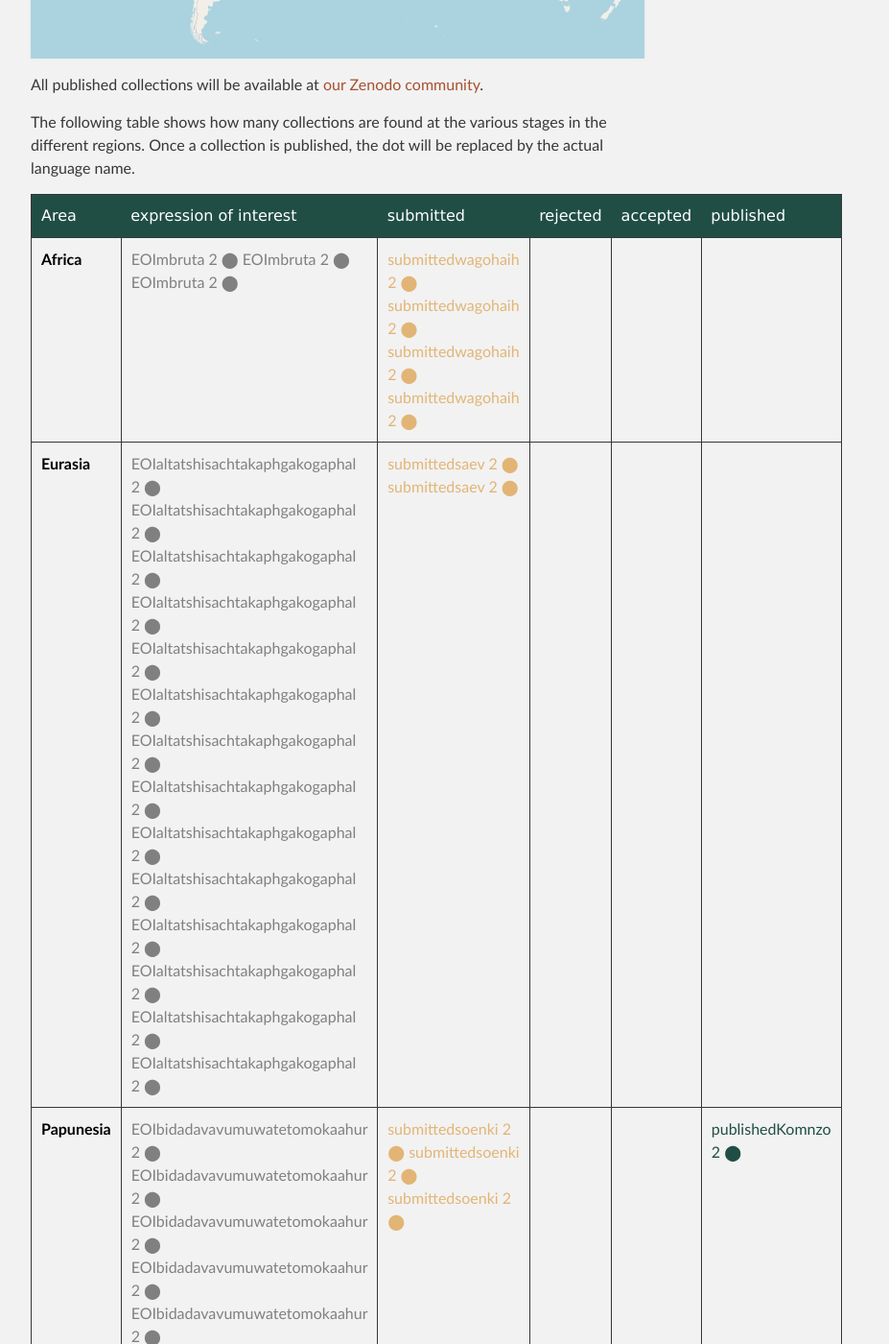
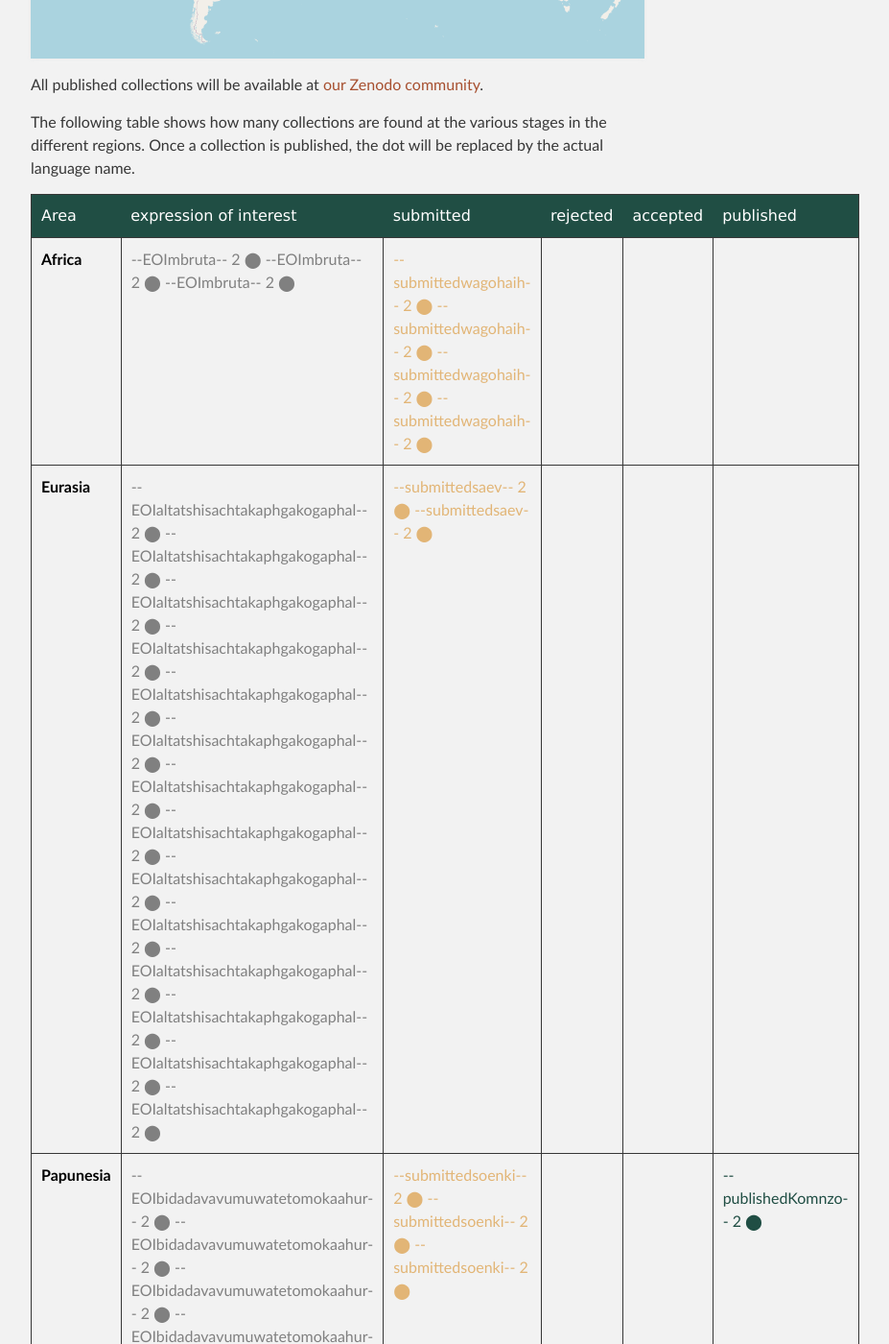
Before and after one commit to OpenTextCollections/opentextcollections.github.io, a Jekyll site: the page built from collections.md, in a window 1280 px wide and 1400 px high, scrolled down 740 px. Shown: the whole window at 96% size, without its empty margins (288-1215 px from the left). Built offline with Jekyll 4.4.1, drawn with Linux system fonts in a browser that asks for light colours; some of the changed text lies outside the part shown.

Commit message:
more debug

```diff
--- a/collections.md
+++ b/collections.md
@@ -43,7 +43,7 @@ The following table shows how many collections are found at the various stages i
                     {%for status in area[1] %}
                     <td>
                         {% for lg in status[1] %}
-                            {{ status }}
+                            --{{ status }}--
                             {% if status == "published" %}
                                1 {{ lg }}
                             {% else %}
```
